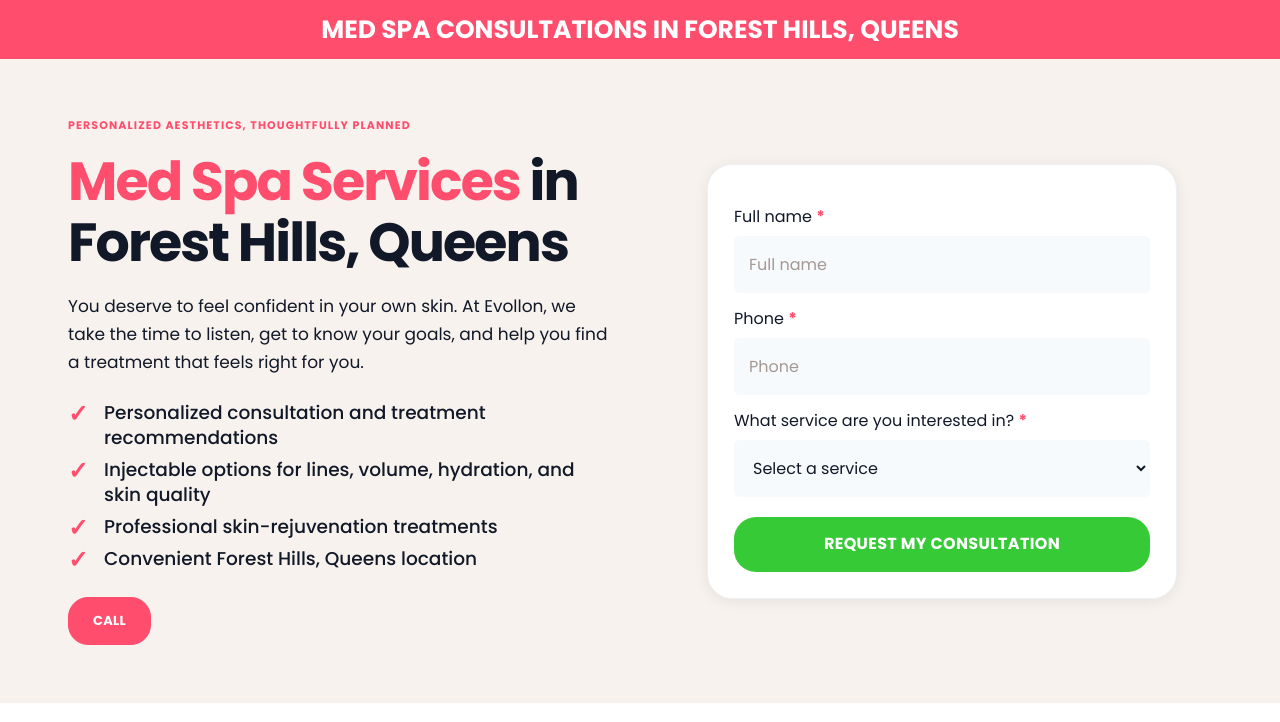
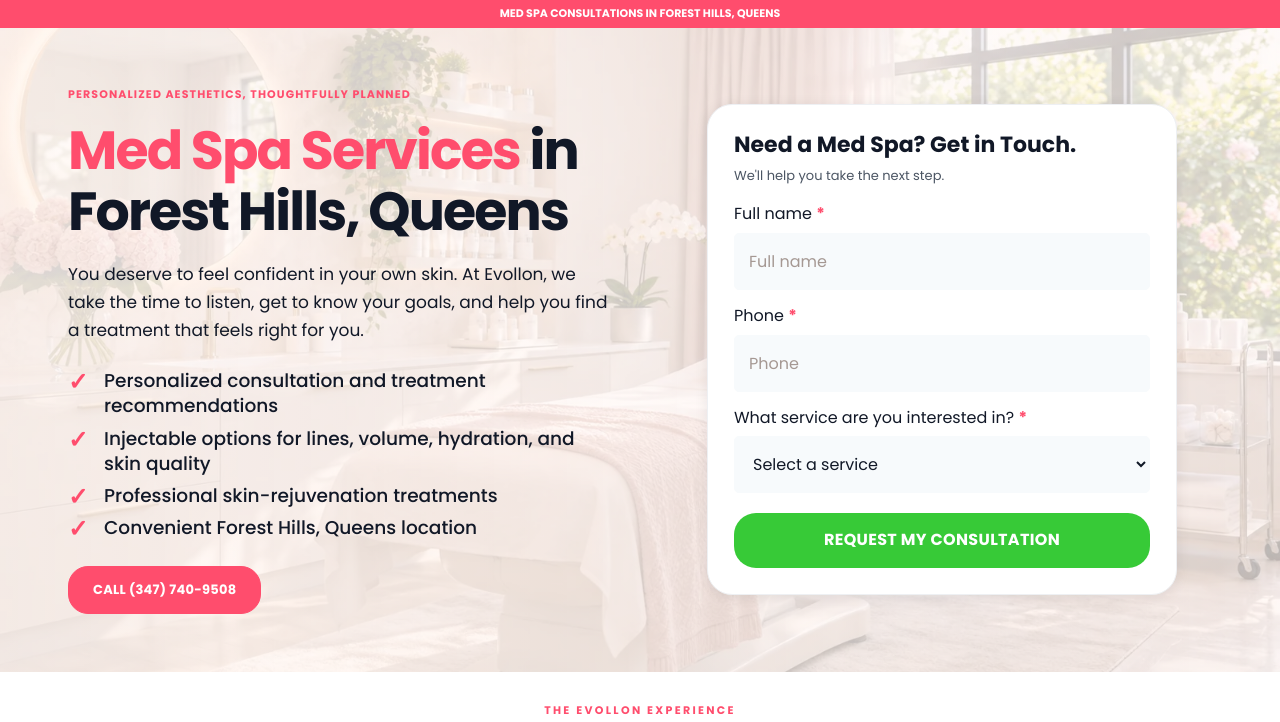
Before and after one commit to yaboixanny/evollonmedspa, a plain HTML site: page aesthetics-ny/index.html in a window 1280 px wide. Shown: the top 722 px of the page. Drawn offline with Linux system fonts and the light colour scheme.

Commit message:
Refresh aesthetics ads hero background and form

```diff
--- a/aesthetics-ny/index.html
+++ b/aesthetics-ny/index.html
@@ -13,7 +13,8 @@
   <link rel="stylesheet" href="../styles.css">
   <style>
     /* Google Ads variant: keep the consultation alongside the introduction. */
-    body.ads-aesthetics .aesthetics-hero { background: #f8f2ee; }
+    body.ads-aesthetics .announcement { padding: 7px 12px; font-size: 11px; }
+    body.ads-aesthetics .aesthetics-hero { background: linear-gradient(90deg, rgba(255, 249, 247, .86), rgba(255, 249, 247, .72)), url('../assets/aesthetics-ny-med-spa.webp') center center / cover no-repeat; }
     body.ads-aesthetics .aesthetics-hero .hero-inner { display: grid; grid-template-columns: repeat(2, minmax(0, 1fr)); gap: clamp(32px, 5vw, 70px); align-items: center; max-width: 1200px; padding: 58px 28px; text-align: left; }
     body.ads-aesthetics .aesthetics-hero .hero-copy { padding: 0; }
     body.ads-aesthetics .aesthetics-hero .eyebrow { display: flex; justify-content: flex-start; }
@@ -23,6 +24,7 @@
     body.ads-aesthetics .aesthetics-hero .hero-actions { justify-content: flex-start; }
     body.ads-aesthetics .aesthetics-hero .button { min-width: 0; }
     body.ads-aesthetics .aesthetics-hero .form-card { width: 100%; max-width: 470px; margin: 0 auto; padding: 26px; }
+    body.ads-aesthetics .aesthetics-hero .form-title { display: block; color: var(--ink); font-size: 22px; line-height: 1.25; margin: 0 0 18px; text-align: left; }
     body.ads-aesthetics .aesthetics-hero .button-call { background: var(--rose-dark); border-color: var(--rose-dark); color: #fff; }
     body.ads-aesthetics .aesthetics-hero .button-call:hover { background: #d94763; border-color: #d94763; }
     body.ads-aesthetics .form-card select { width: 100%; height: 57px; padding: 0 14px; border: 1px solid #f7fafc; border-radius: 5px; background: #f7fafc; color: var(--ink); font: inherit; }
@@ -92,13 +94,13 @@
             <li>Convenient Forest Hills, Queens location</li>
           </ul>
           <div class="hero-actions">
-            <a class="button button-call" href="tel:+13477409508" aria-label="Call Evollon at (347) 740-9508" onclick="gtag('event','conversion',{'send_to':'AW-18426796196/Zl9KCL3qyaIdEKSxytJE'})">Call</a>
+            <a class="button button-call" href="tel:+13477409508" aria-label="Call Evollon at (347) 740-9508" onclick="gtag('event','conversion',{'send_to':'AW-18426796196/Zl9KCL3qyaIdEKSxytJE'})">Call (347) 740-9508</a>
           </div>
         </div>
 <form class="form-card" id="lead-form" name="aesthetics-ny-lead" method="POST" data-netlify="true" aria-label="Request a med spa consultation">
           <input type="hidden" name="form-name" value="aesthetics-ny-lead">
           <input type="hidden" name="treatment" value="Med Spa Aesthetics Consultation">
-          <div class="form-title">Request a consultation<span>We'll help you take the next step.</span></div>
+          <div class="form-title">Need a Med Spa? Get in Touch.<span>We'll help you take the next step.</span></div>
           <label for="full-name">Full name <span class="required">*</span></label>
           <input id="full-name" name="name" autocomplete="name" required placeholder="Full name">
           <label for="phone">Phone <span class="required">*</span></label>
```
Also changed, not shown: assets/aesthetics-ny-med-spa.webp (added).
